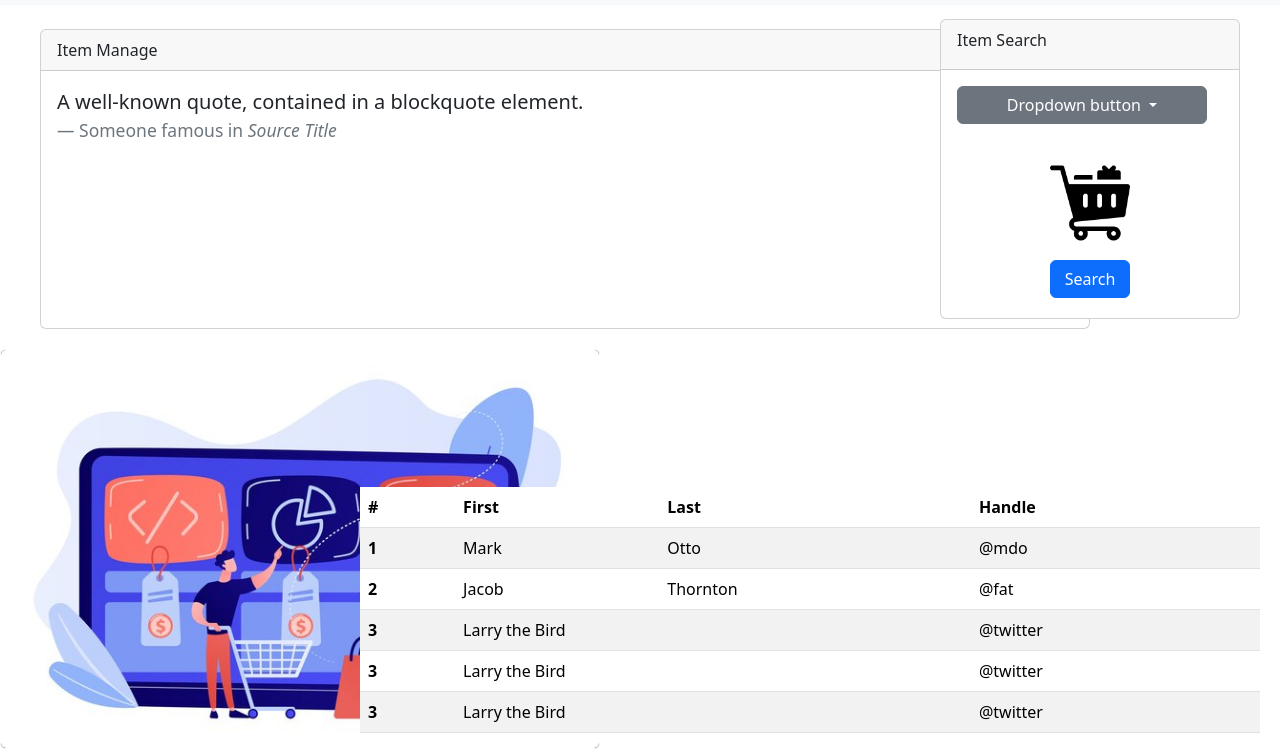
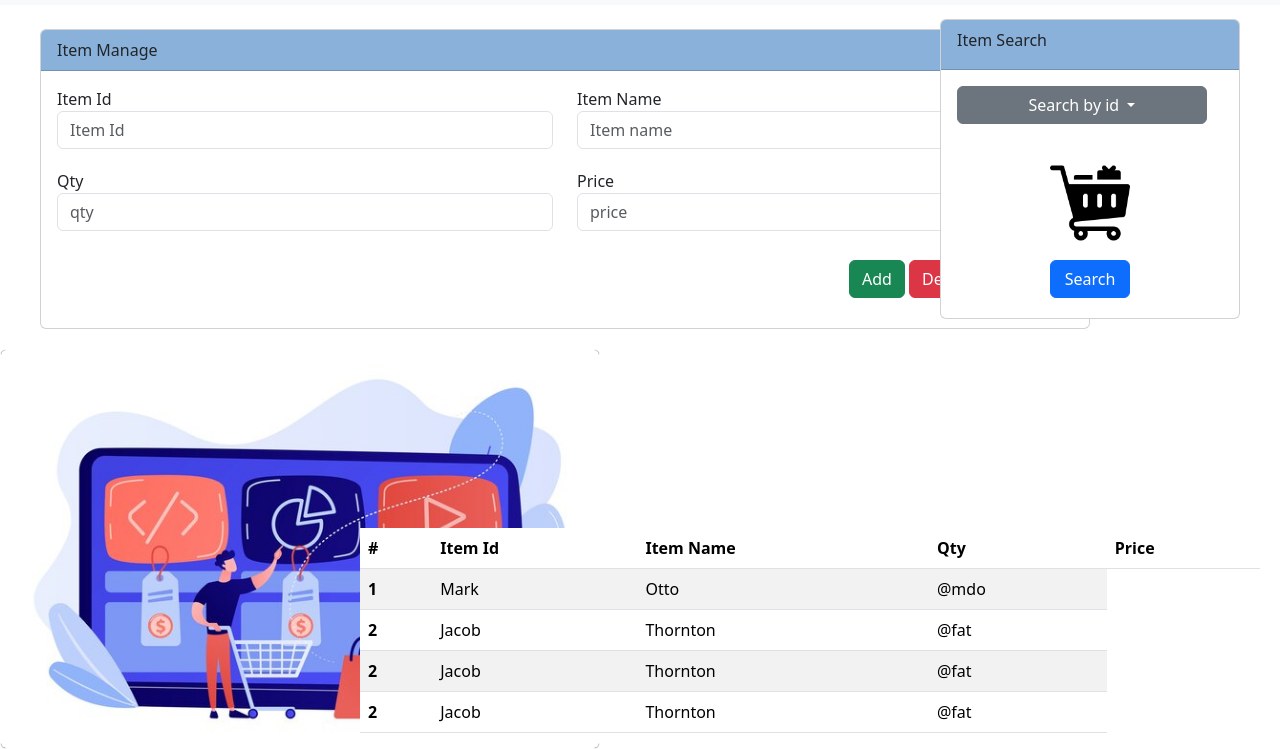
Before and after one commit to thisangaThewanmi/POS-System-Frontend, a plain HTML site: page ItemForm.html in a window 1280 px wide. Shown: the part 51-800 px from the top of the page. Drawn offline with nearby package versions, Linux system fonts and the light colour scheme.

Commit message:
updated Item page

```diff
--- a/ItemForm.html
+++ b/ItemForm.html
@@ -53,19 +53,44 @@
 
 <!--textFeilds-->
 <div id="ItemForm" class="card">
-    <div class="card-header">
+    <div id="header" class="card-header">
        Item Manage
     </div>
     <div class="card-body">
-        <blockquote class="blockquote mb-0">
-            <p>A well-known quote, contained in a blockquote element.</p>
-            <footer class="blockquote-footer">Someone famous in <cite title="Source Title">Source Title</cite></footer>
-        </blockquote>
+        <form>
+            <div class="row">
+                <div class="col">
+                    <label >Item Id</label>
+                    <input type="text" class="form-control" placeholder="Item Id" >
+                </div>
+                <div class="col">
+                    <label >Item Name</label>
+                    <input type="text" class="form-control" placeholder="Item name">
+                </div>
+            </div>
+
+            <div class="row">
+                <div class="col">
+                    <label >Qty</label>
+                    <input type="text" class="form-control" placeholder="qty" >
+                </div>
+                <div class="col">
+                    <label >Price</label>
+                    <input type="text" class="form-control" placeholder="price">
+                </div>
+            </div>
+
+            <div id="FormButton">
+            <button type="button" class="btn btn-success">Add</button>
+            <button  type="button" class="btn btn-danger">Delete</button>
+            <button  type="button" class="btn btn-warning">Update</button>
+            </div>
+        </form>
     </div>
 </div>
 
 
-<!--bodyy-->
+<!--Image-->
 <div id="ItemPicture" class="card text-bg-dark">
   <img src="/assests/item.jpg" class="card-img" alt="itemImage">
   <div class="card-img-overlay">
@@ -83,7 +108,7 @@
         <!--dropdown-->
         <div  class="dropdown">
             <button id="searchDropDownButton" class="btn btn-secondary dropdown-toggle" type="button" id="dropdownMenuButton" data-toggle="dropdown" aria-haspopup="true" aria-expanded="false">
-                Dropdown button
+                Search by id
             </button>
             <div class="dropdown-menu" aria-labelledby="dropdownMenuButton">
                 <a class="dropdown-item" href="#">Action</a>
@@ -112,9 +137,10 @@
     <thead>
     <tr>
       <th scope="col">#</th>
-      <th scope="col">First</th>
-      <th scope="col">Last</th>
-      <th scope="col">Handle</th>
+      <th scope="col">Item Id</th>
+      <th scope="col">Item Name</th>
+      <th scope="col">Qty</th>
+        <th scope="col">Price</th>
     </tr>
     </thead>
     <tbody>
@@ -130,21 +156,22 @@
       <td>Thornton</td>
       <td>@fat</td>
     </tr>
+
     <tr>
-      <th scope="row">3</th>
-      <td colspan="2">Larry the Bird</td>
-      <td>@twitter</td>
+        <th scope="row">2</th>
+        <td>Jacob</td>
+        <td>Thornton</td>
+        <td>@fat</td>
     </tr>
+
     <tr>
-        <th scope="row">3</th>
-        <td colspan="2">Larry the Bird</td>
-        <td>@twitter</td>
+        <th scope="row">2</th>
+        <td>Jacob</td>
+        <td>Thornton</td>
+        <td>@fat</td>
     </tr>
-    <tr>
-        <th scope="row">3</th>
-        <td colspan="2">Larry the Bird</td>
-        <td>@twitter</td>
-    </tr>
+
+
     </tbody>
     </table>
 
--- a/styleSheet.css
+++ b/styleSheet.css
@@ -52,6 +52,11 @@
 }
 #searchHeader{
     height:50px;
+    background: #8ab1da;
+}
+
+#header{
+    background: #8ab1da;
 }
 
 #ItemForm{
@@ -61,7 +66,18 @@
     left:40px;
     top:80px;
 }
+#ItemForm #FormButton{
+   position: absolute;
+    bottom:30px;
+    right:20px;
+
+}
 
 #searchDropDownButton{
     width:250px;
+
 }
+
+.row{
+    margin-bottom: 20px;
+}
```
